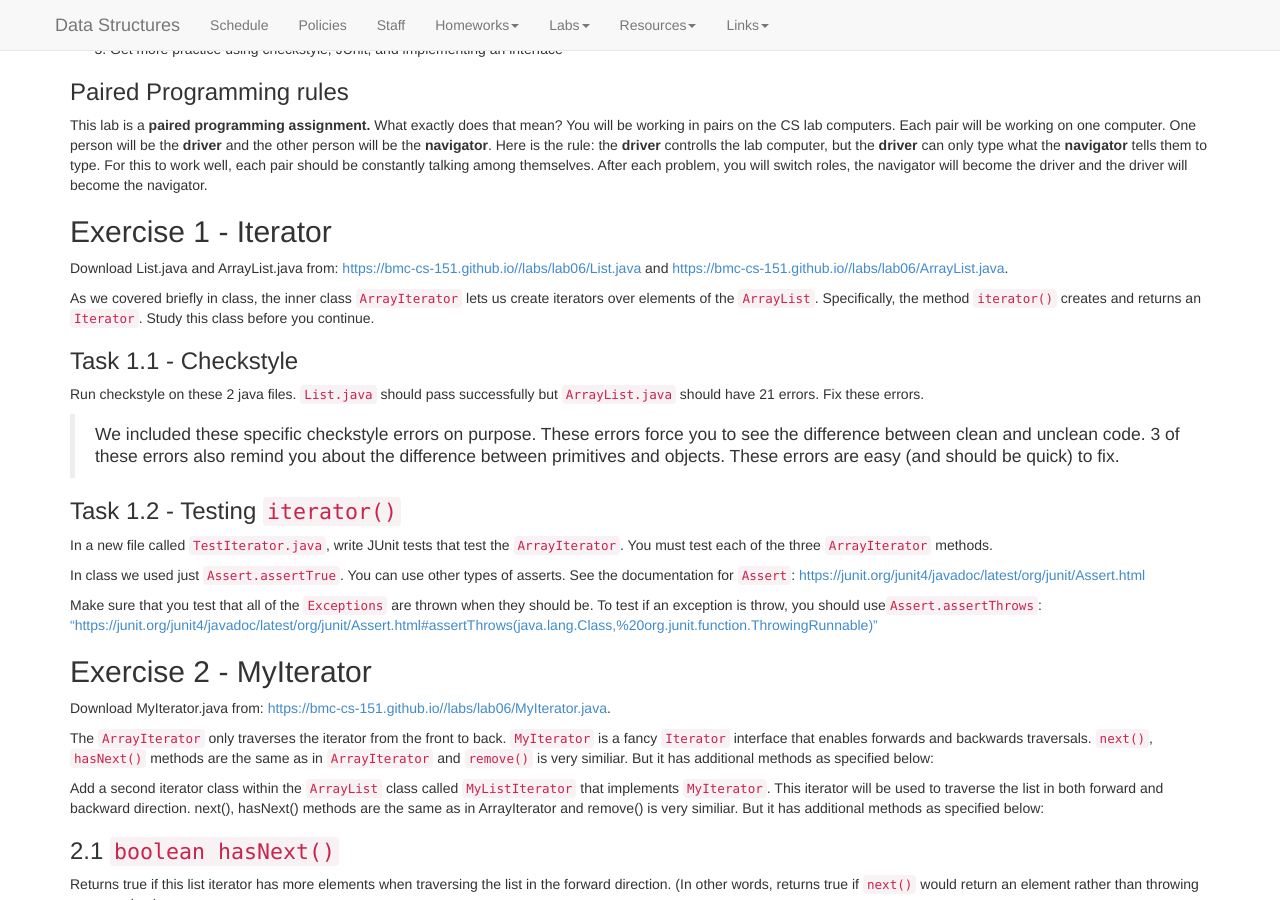
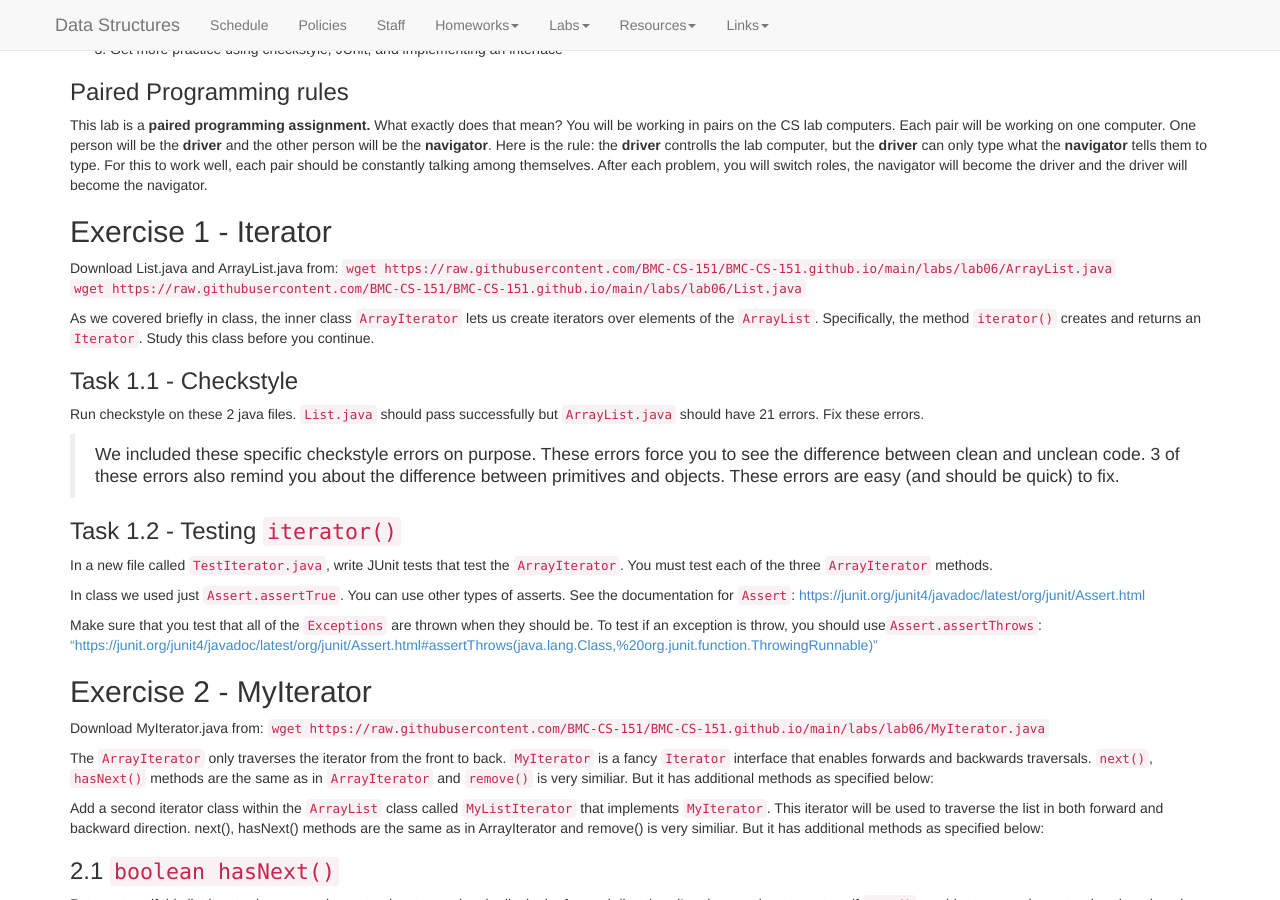
Before and after one commit to kalte0/BMC-CS-151.github.io, a Jekyll site: the page built from labs/Lab06.md, in a window 1280 px wide and 900 px high, scrolled down 254 px. Built offline with Jekyll 4.4.1, drawn with Linux system fonts in a browser that asks for light colours; nearby versions of some CDN libraries.

Commit message:
Update Lab06.md

```diff
--- a/labs/Lab06.md
+++ b/labs/Lab06.md
@@ -69,9 +69,9 @@ among themselves. After each problem, you will switch roles, the navigator will
 ## Exercise 1 - Iterator
 
 Download List.java and ArrayList.java from:
-<a href="{{ site.url }}{{ site.baseurl }}/labs/lab06/List.java">{{ site.url }}{{ site.baseurl }}/labs/lab06/List.java</a>
-and
-<a href="{{ site.url }}{{ site.baseurl }}/labs/lab06/ArrayList.java">{{ site.url }}{{ site.baseurl }}/labs/lab06/ArrayList.java</a>.
+`wget https://raw.githubusercontent.com/BMC-CS-151/BMC-CS-151.github.io/main/labs/lab06/ArrayList.java`
+`wget https://raw.githubusercontent.com/BMC-CS-151/BMC-CS-151.github.io/main/labs/lab06/List.java`
+
 
 As we covered briefly in class, the inner class `ArrayIterator` lets us create iterators
 over elements of the `ArrayList`.
@@ -108,7 +108,7 @@ should use`Assert.assertThrows`:
 
 ## Exercise 2 - MyIterator
 Download MyIterator.java from:
-<a href="{{ site.url }}{{ site.baseurl }}/labs/lab06/MyIterator.java">{{ site.url }}{{ site.baseurl }}/labs/lab06/MyIterator.java</a>.
+`wget https://raw.githubusercontent.com/BMC-CS-151/BMC-CS-151.github.io/main/labs/lab06/MyIterator.java`
 
 The `ArrayIterator` only traverses the iterator from the front to back.
 `MyIterator` is a fancy `Iterator` interface that enables forwards
```
